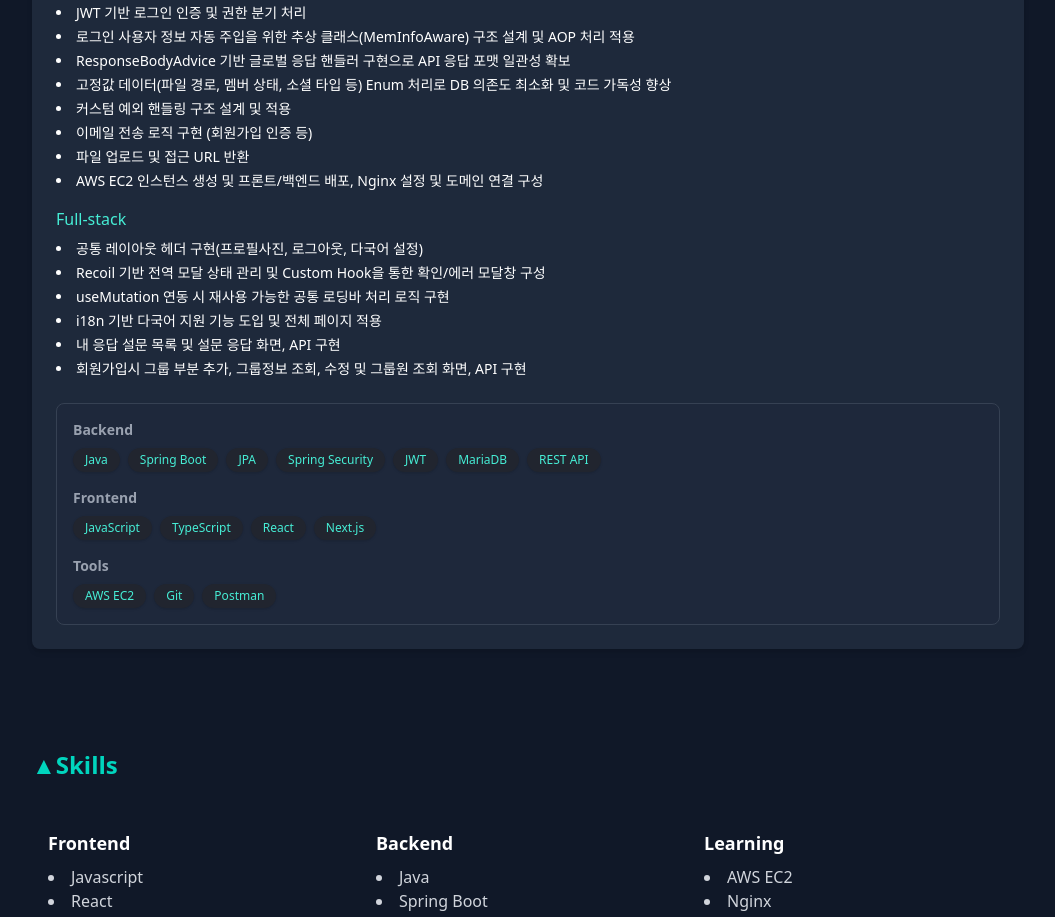
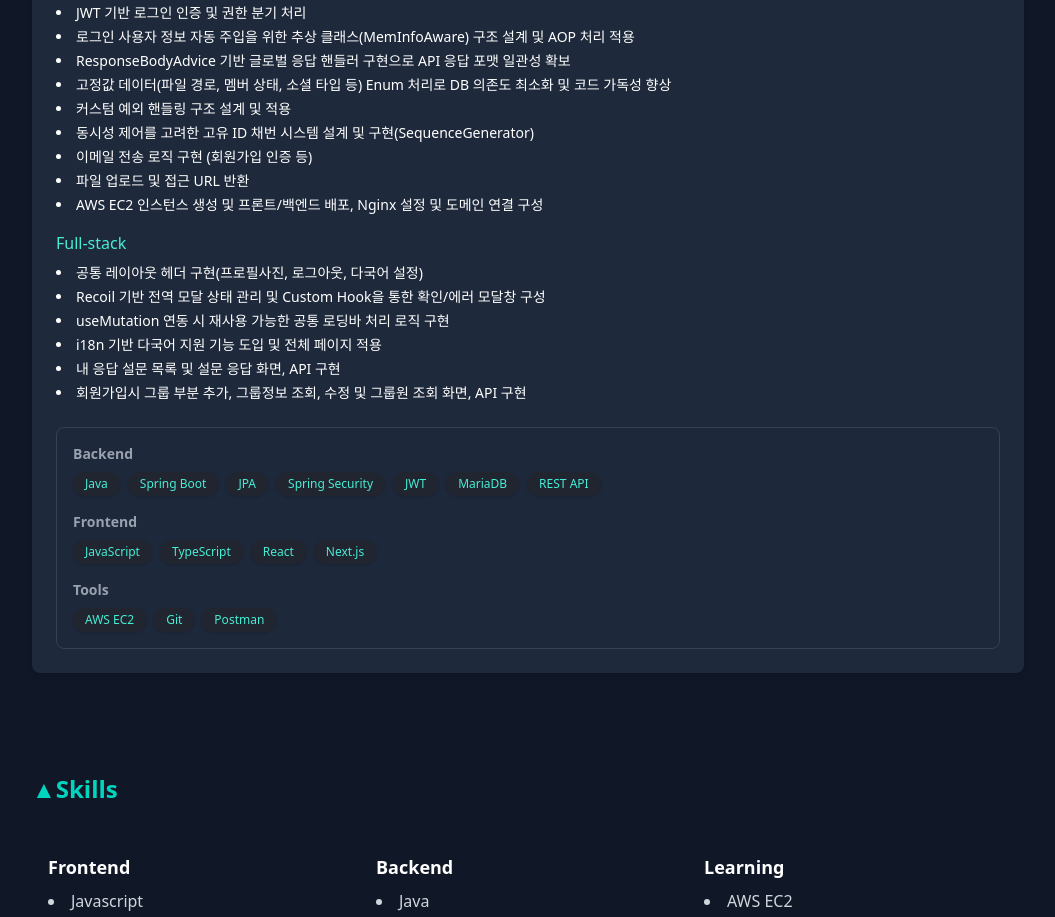
Before and after one commit to uwhami/uwhami.github.io, a Next.js app: page / in a window 1280 px wide. Shown: the part 5888-6805 px from the top of the page, without its empty margins (112-1167 px from the left). Built offline with nearby package versions, Linux system fonts and the light colour scheme.

Commit message:
프로젝트 서술 추가

```diff
--- a/data/projects/projects.ko.json
+++ b/data/projects/projects.ko.json
@@ -37,6 +37,7 @@
             "ResponseBodyAdvice 기반 글로벌 응답 핸들러 구현으로 API 응답 포맷 일관성 확보",
             "고정값 데이터(파일 경로, 멤버 상태, 소셜 타입 등) Enum 처리로 DB 의존도 최소화 및 코드 가독성 향상",
             "커스텀 예외 핸들링 구조 설계 및 적용",
+            "동시성 제어를 고려한 고유 ID 채번 시스템 설계 및 구현(SequenceGenerator)",
             "이메일 전송 로직 구현 (회원가입 인증 등)",
             "파일 업로드 및 접근 URL 반환",
             "AWS EC2 인스턴스 생성 및 프론트/백엔드 배포, Nginx 설정 및 도메인 연결 구성"
--- a/public/data/projects/projects.ko.json
+++ b/public/data/projects/projects.ko.json
@@ -37,6 +37,7 @@
             "ResponseBodyAdvice 기반 글로벌 응답 핸들러 구현으로 API 응답 포맷 일관성 확보",
             "고정값 데이터(파일 경로, 멤버 상태, 소셜 타입 등) Enum 처리로 DB 의존도 최소화 및 코드 가독성 향상",
             "커스텀 예외 핸들링 구조 설계 및 적용",
+            "동시성 제어를 고려한 고유 ID 채번 시스템 설계 및 구현(SequenceGenerator)",
             "이메일 전송 로직 구현 (회원가입 인증 등)",
             "파일 업로드 및 접근 URL 반환",
             "AWS EC2 인스턴스 생성 및 프론트/백엔드 배포, Nginx 설정 및 도메인 연결 구성"
```
Also changed, not shown: 404.html (+1 -1 lines), index.html (+1 -1 lines), index.txt.
